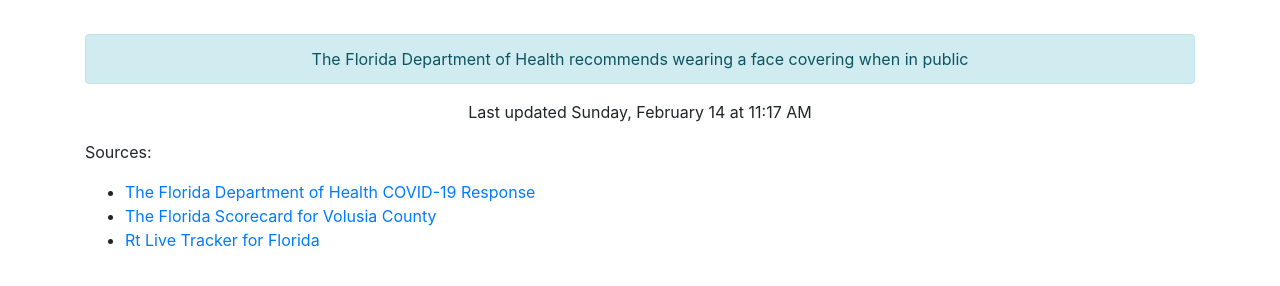
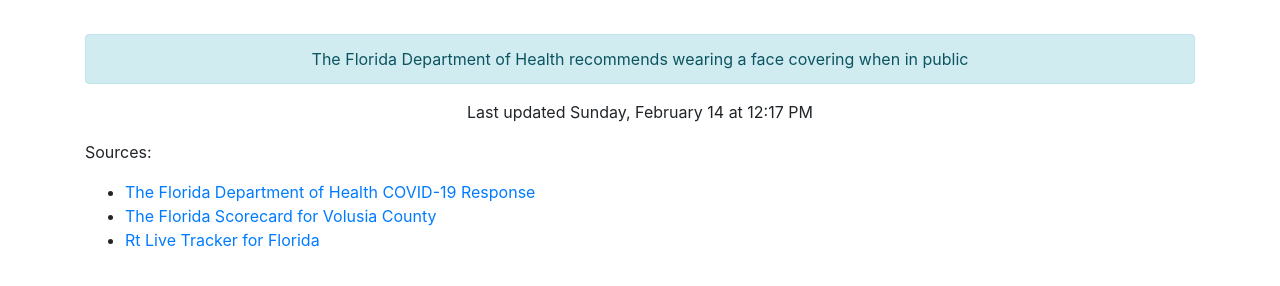
Before and after one commit to thinkjson/timeforchurch, a Jekyll site: the page built from index.md, in a window 1280 px wide. Shown: the part 544-830 px from the top of the page. Built offline with Jekyll 4.4.1, drawn with Linux system fonts in a browser that asks for light colours; our own code applies the rules of GitHub Pages for plain Markdown files.

Commit message:
Updating data

```diff
--- a/_includes/data.html
+++ b/_includes/data.html
@@ -10,4 +10,4 @@
     <div class="outcome text-success">YES</div>
     <div class="alert alert-info" role="alert">The Florida Department of Health recommends wearing a face covering when in public</div>
 
-    <p>Last updated Sunday, February 14 at 11:17 AM</p>
+    <p>Last updated Sunday, February 14 at 12:17 PM</p>
```
